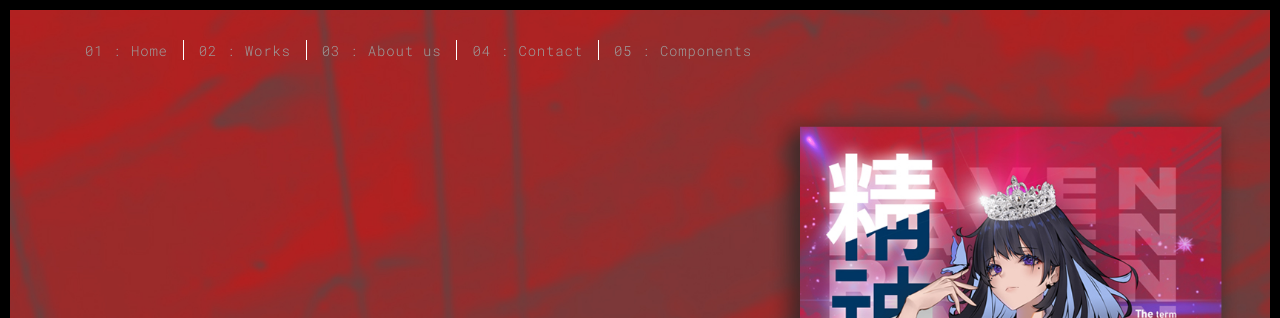
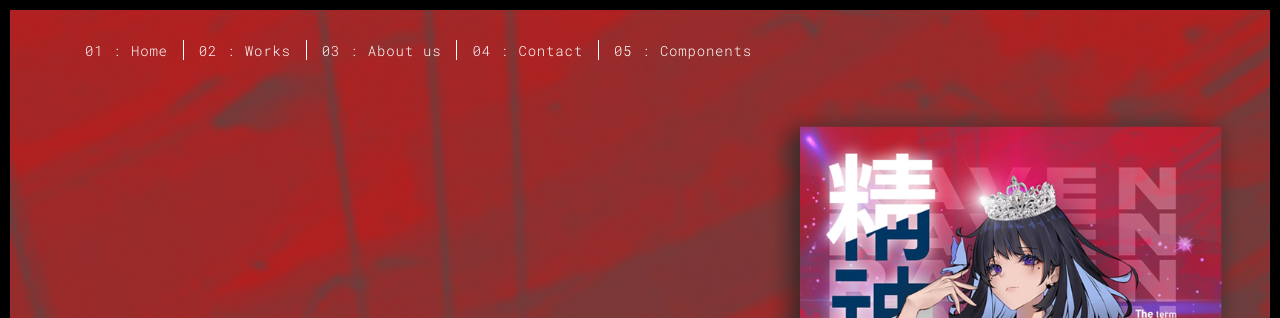
Before and after one commit to raventirr/raventirr.github.io, a plain HTML site: page index.html in a window 1280 px wide. Shown: the top 318 px of the page. Drawn offline with Linux system fonts and the light colour scheme.

Commit message:
Add files via upload

```diff
--- a/index.html
+++ b/index.html
@@ -37,11 +37,11 @@
 
       <div class="collapse navbar-collapse" id="navbar-collapse">
         <ul class="nav navbar-nav ">
-          <li><a href="./index.html" title="">01 : Home</a></li>
-          <li><a href="./works.html" title="">02 : Works</a></li>
-          <li><a href="./about.html" title="">03 : About us</a></li>
-          <li><a href="./contact.html" title="">04 : Contact</a></li>
-          <li><a href="./components.html" title="">05 : Components</a></li>
+          <li><a href="./index.html" title=""style="color: white">01 : Home</a></li>
+          <li><a href="./works.html" title=""style="color: white">02 : Works</a></li>
+          <li><a href="./about.html" title=""style="color: white">03 : About us</a></li>
+          <li><a href="./contact.html" title=""style="color: white">04 : Contact</a></li>
+          <li><a href="./components.html" title=""style="color: white">05 : Components</a></li>
         </ul>
 
 
```
